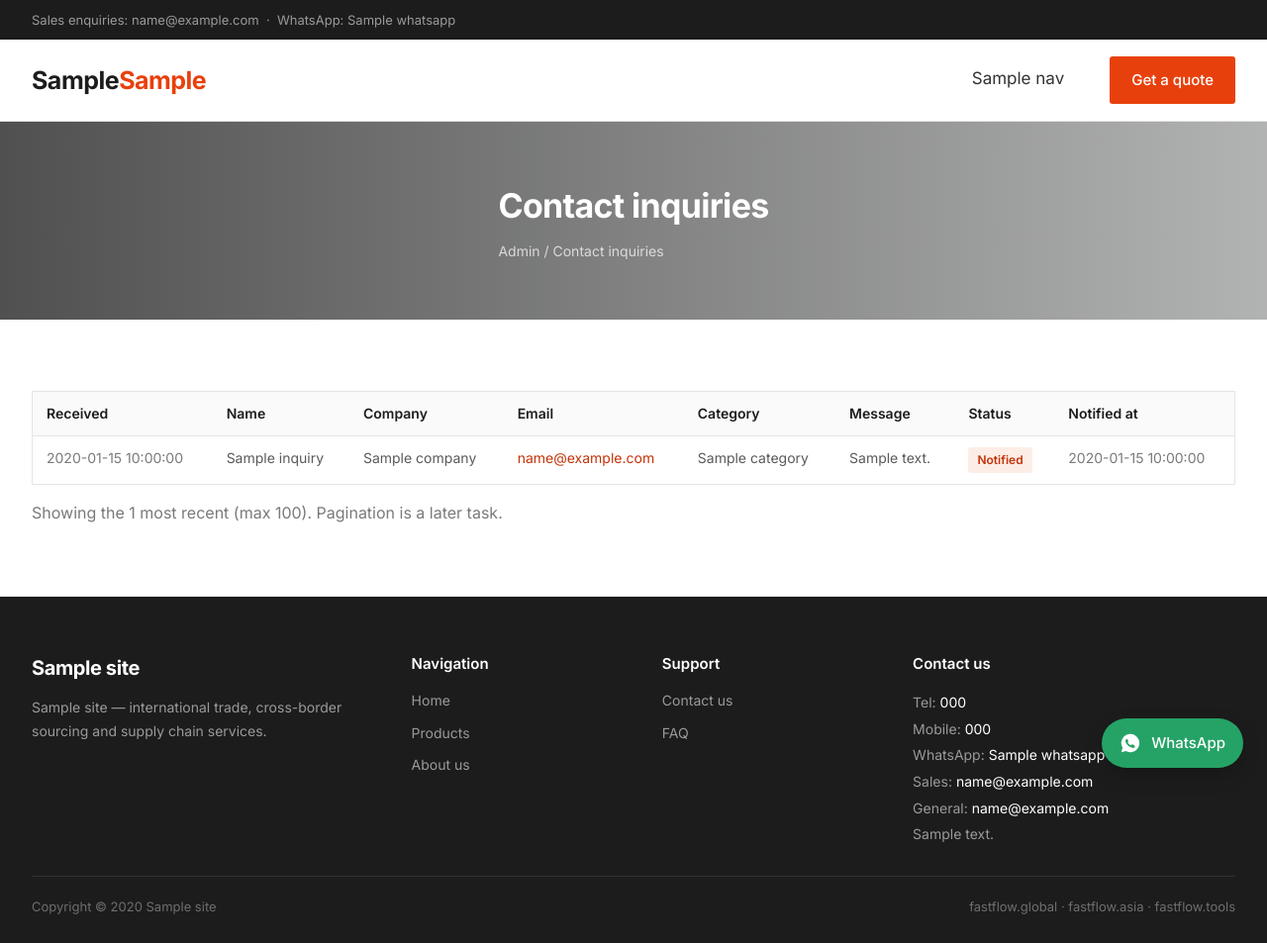
After one commit to yaalasan/online-trade-platform, a Python web app: template templates/admin_inquiries.html in a window 1280 px wide. The commit adds this page. Shown: the whole page at 99% size. Run offline with Jinja, Linux system fonts and the light colour scheme; the template is opened without the code that fills it: most values are stand-ins (such as "Sample title", 1, 10 or a date in 2020).

Commit message:
feat(admin): server-rendered contact inquiries page
Add GET /admin/inquiries: an admin-only page listing contact_inquiries
newest first (LIMIT 100; pagination is a later task). Kept separate from
/api/admin/inquiries because product and contact inquiries have different
shapes and unioning them helps neither.

- Auth via the existing session helper: logged-out users redirect home (no
  server-rendered login page exists yet — deferred to cutover), non-admins
  get 403.
- Extends base.html; reuses existing classes plus a small .itable block in
  site.css (no new stylesheet). Rows with notified_at NULL are highlighted —
  those are leads whose email never went out. Emails are mailto links.
- No WHERE site_id; RLS scopes the read to the current tenant (verified: a
  site-2 inquiry is invisible when browsing site 1).

Status is derived from notified_at (there is no status column).

```diff
--- a/static/css/site.css
+++ b/static/css/site.css
@@ -260,4 +260,20 @@ footer{background:var(--ink);color:#9A9A9A;padding:56px 0 26px}
   .spectable th{width:140px}
 }
 
+/* admin: contact inquiries table */
+.itable{width:100%;border-collapse:collapse;border:1px solid var(--line);font-size:14px}
+.itable th,.itable td{text-align:left;padding:11px 14px;border-bottom:1px solid var(--line);vertical-align:top}
+.itable thead th{font-weight:600;color:var(--ink);background:var(--paper);white-space:nowrap}
+.itable td{color:var(--body)}
+.itable tr:last-child td{border-bottom:0}
+.itable .when{white-space:nowrap;color:var(--muted)}
+.itable .msg{max-width:360px;line-height:1.5}
+.itable a{color:var(--brand-dark)}
+.itable .badge{display:inline-block;font-size:12px;font-weight:600;
+  color:var(--brand-dark);background:var(--brand-soft);padding:3px 9px;border-radius:3px}
+.itable .badge.warn{color:#8a5300;background:#fdf1d6}
+/* rows whose email never went out (notified_at NULL) stand out */
+.itable tr.pending{background:#fffaf0}
+.itable tr.pending td{border-bottom-color:#f0e2c4}
+
 :focus-visible{outline:2px solid var(--brand);outline-offset:2px}
--- /dev/null
+++ b/templates/admin_inquiries.html
@@ -0,0 +1,64 @@
+{% extends "base.html" %}
+{% block title %}Contact inquiries &mdash; {{ site.brand_name }}{% endblock %}
+{% block description %}Admin: contact-form inquiries.{% endblock %}
+
+{% block content %}
+
+<div class="banner">
+  <div class="shade"></div>
+  <div class="wrap">
+    <h1>Contact inquiries</h1>
+    <div class="crumb">Admin / Contact inquiries</div>
+  </div>
+</div>
+
+<section>
+  <div class="wrap">
+    {% if inquiries %}
+    <table class="itable">
+      <thead>
+        <tr>
+          <th>Received</th>
+          <th>Name</th>
+          <th>Company</th>
+          <th>Email</th>
+          <th>Category</th>
+          <th>Message</th>
+          <th>Status</th>
+          <th>Notified at</th>
+        </tr>
+      </thead>
+      <tbody>
+        {% for q in inquiries %}
+        <tr class="{{ 'pending' if not q.notified_at else '' }}">
+          <td class="when">{{ q.created_at }}</td>
+          <td>{{ q.name }}</td>
+          <td>{{ q.company or '&mdash;'|safe }}</td>
+          <td><a href="mailto:{{ q.email }}">{{ q.email }}</a></td>
+          <td>{{ q.category or '&mdash;'|safe }}</td>
+          <td class="msg">{{ q.message }}</td>
+          <td>
+            {% if q.notified_at %}
+              <span class="badge">Notified</span>
+            {% else %}
+              <span class="badge warn">Not sent</span>
+            {% endif %}
+          </td>
+          <td class="when">{{ q.notified_at or '&mdash;'|safe }}</td>
+        </tr>
+        {% endfor %}
+      </tbody>
+    </table>
+    <p class="meta" style="margin-top:16px;color:var(--muted)">
+      Showing the {{ inquiries|length }} most recent (max 100). Pagination is a later task.
+    </p>
+    {% else %}
+    <div class="empty">
+      <h3>No contact inquiries yet</h3>
+      <p>Submissions from the public contact form will appear here.</p>
+    </div>
+    {% endif %}
+  </div>
+</section>
+
+{% endblock %}
```
Also changed, not shown: main.py (+22 -0 lines).
